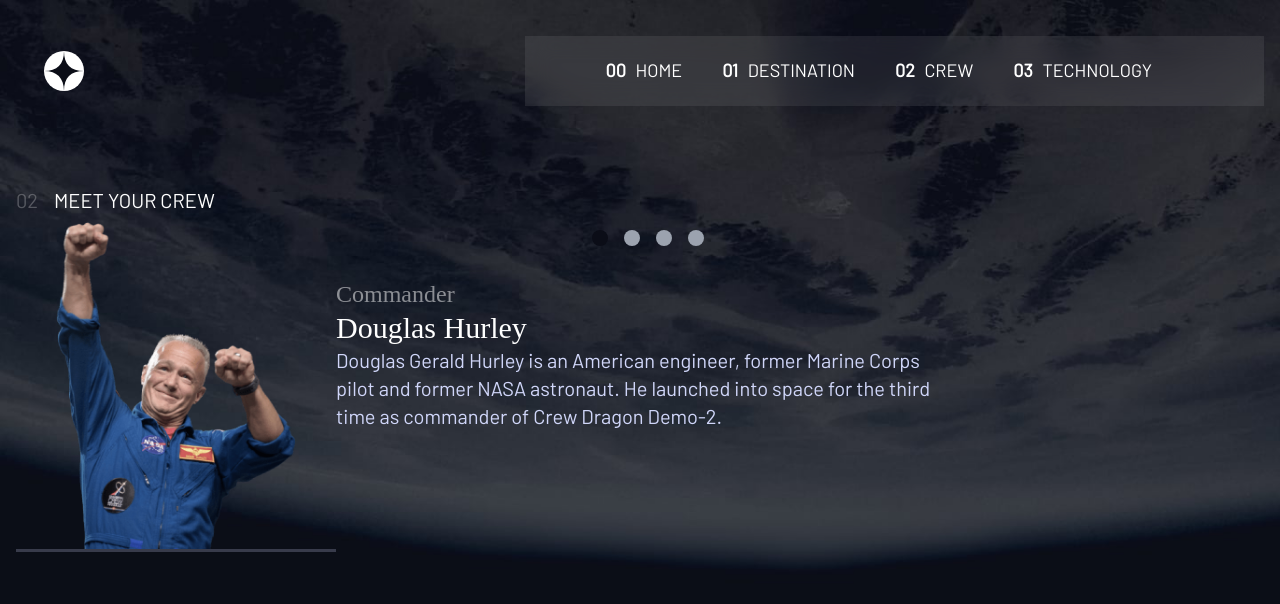
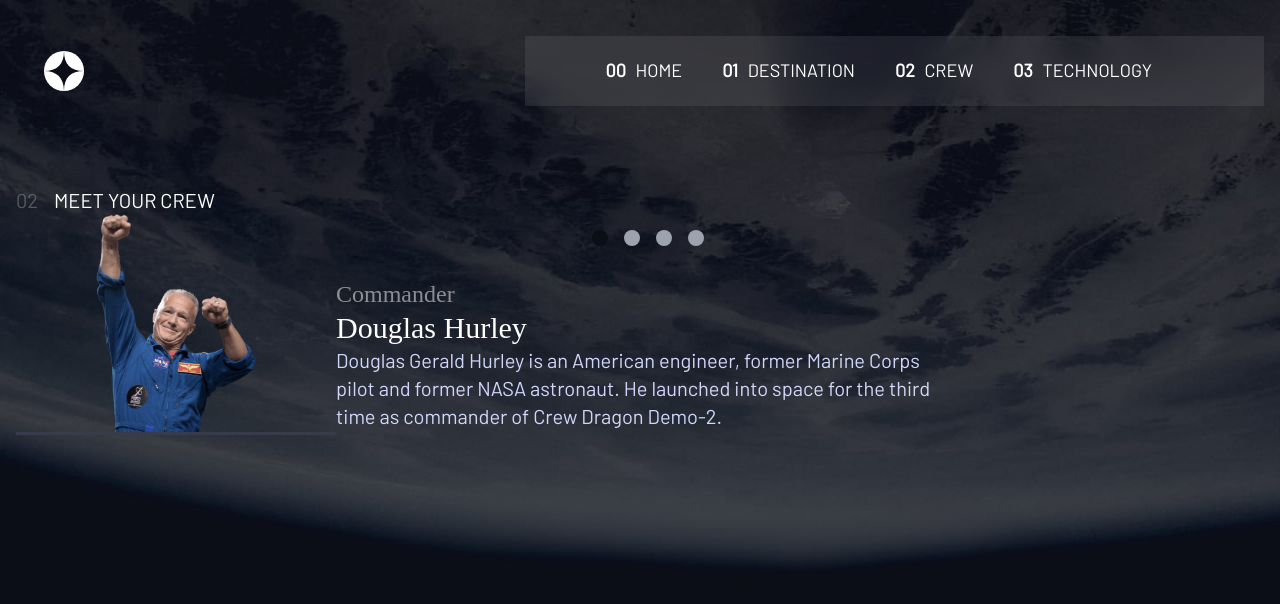
Before and after one commit to 722sofiaameh/space-tourism-website, a React (Vite) app: page /crew in a window 1280 px wide. Shown: the top 604 px of the page. Built offline with nearby package versions, Linux system fonts and the light colour scheme; a web font is replaced by a local one.

Commit message:
code clean up

```diff
--- a/src/crew.jsx
+++ b/src/crew.jsx
@@ -17,7 +17,7 @@
         </div>
         <div className="md:flex md:order-1">
           <div>
-            <img src={images.png} alt="img" className="mx-auto w-60 h-50 mt-2" />
+            <img src={images.png} alt="img" className="mx-auto w-40 h-50" />
             <div className="flex justify-center items-center uppercase">
               <div className="h-[3px] w-[320px] bg-divide"> </div>
             </div>
```
